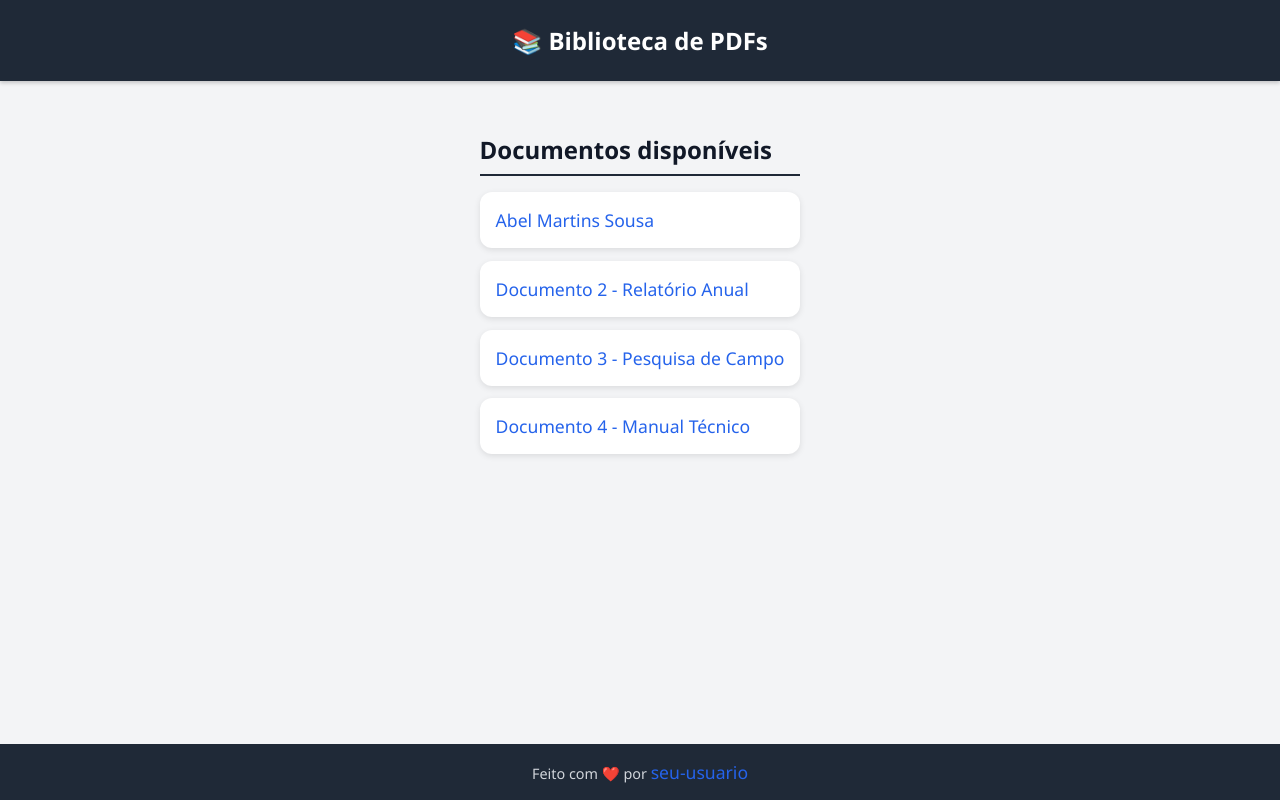
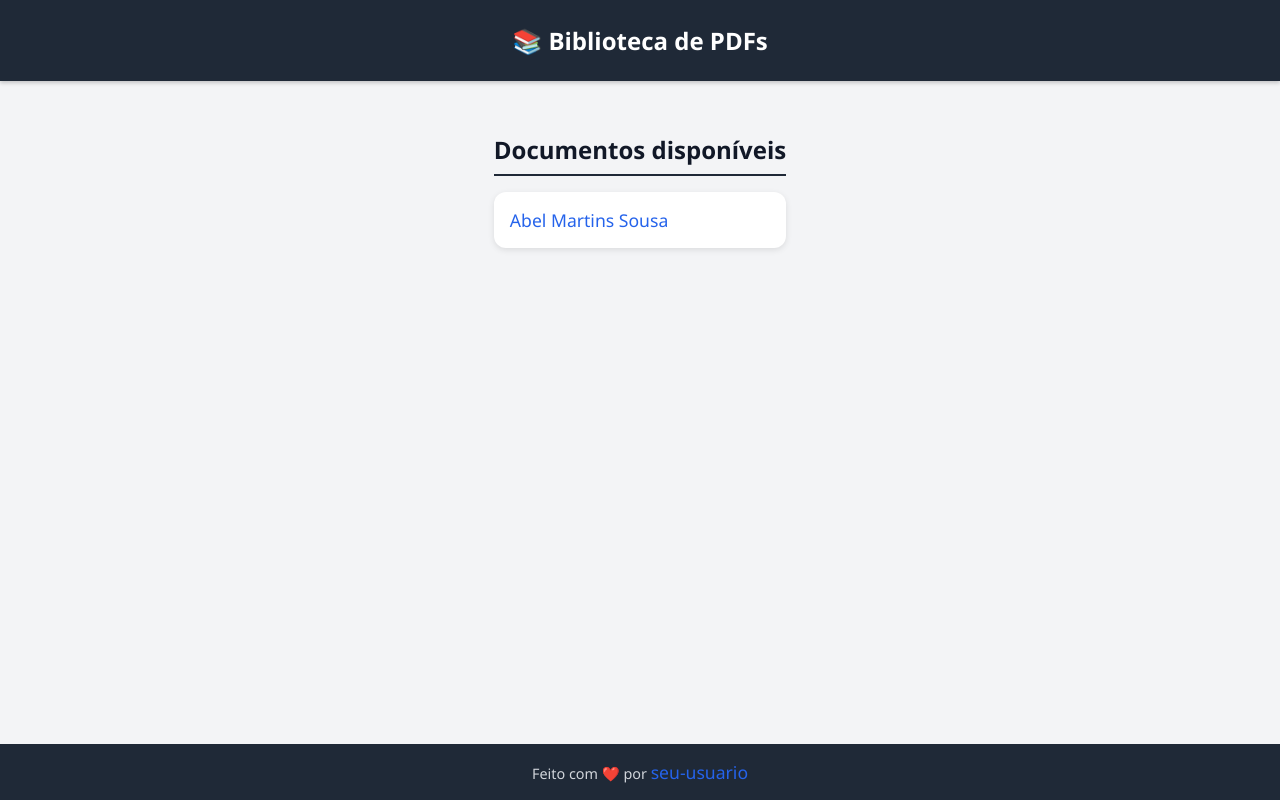
Before and after one commit to SergioDev87/laudos, a plain HTML site: page index.html in a window 1280 px wide. Drawn offline with Linux system fonts and the light colour scheme.

Commit message:
deletado links extras

```diff
--- a/index.html
+++ b/index.html
@@ -87,9 +87,6 @@
     <ul>
       <!-- 🧩 Adicione aqui os seus PDFs -->
       <li><a href="src/pdf/Abel_Martins_Sousa.pdf" target="_blank">Abel Martins Sousa</a></li>
-      <li><a href="src/pdf/documento2.pdf" target="_blank">Documento 2 - Relatório Anual</a></li>
-      <li><a href="src/pdf/documento3.pdf" target="_blank">Documento 3 - Pesquisa de Campo</a></li>
-      <li><a href="src/pdf/documento4.pdf" target="_blank">Documento 4 - Manual Técnico</a></li>
     </ul>
   </main>
 
```
